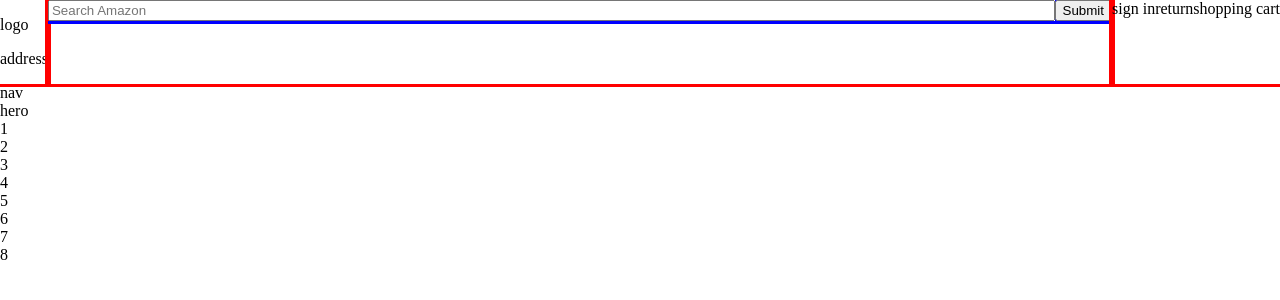
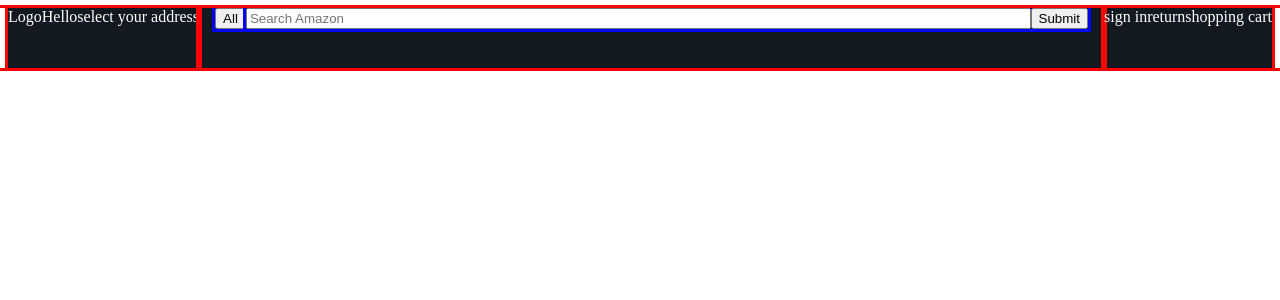
Before and after one commit to Mount-Blanc/AmazonClone, a React (Vite) app in the folder AmazonClone/: page / in a window 1280 px wide. Shown: the top 300 px of the page. Built offline with nearby package versions, Linux system fonts and the light colour scheme.

Commit message:
added more css to nav left

```diff
--- a/AmazonClone/src/App.css
+++ b/AmazonClone/src/App.css
@@ -1,10 +1,17 @@
 body {
-  margin:0
+  margin:0;
+  color:white;
 }
 
 .header {
+  outline: 3px solid red;
+}
+
+.nav-belt {
+  background-color: #131921;
   display: flex;
-  outline: 3px solid red;
+  margin: .5rem;
+height:60px
 
 }
 
@@ -15,6 +22,7 @@ body {
 }
 .nav-left {
   width: auto;
+  display: flex;
   outline: 3px solid red
 
 }
@@ -25,6 +33,7 @@ body {
 }
 .nav-search {
   outline: 3px solid blue;
+  margin-inline:1rem;
 
 }
 
@@ -42,3 +51,6 @@ form {
   display: flex;
   width: 100%;
 }
+a :hover {
+  outline: 2px solid white;
+}
--- a/AmazonClone/src/App.jsx
+++ b/AmazonClone/src/App.jsx
@@ -7,13 +7,22 @@ function App() {
 
     <main>
      <header className='header'>
+      <div className='nav-belt'>
       <div class="nav-left">
-      <p>logo</p>
-     <p>address</p>
+      <a>Logo</a>
+      <div>
+        <a>
+          <div>
+            <span>Hello</span>
+            <span>select your address</span>
+          </div>
+        </a>
+        </div>
       </div>
       <div className='nav-middle'>
         <div className='nav-search'>
           <form>
+            <button>All</button>
             <div className='nav-fill'>
          <input className='nav-input' type="search" placeholder='Search Amazon'></input>
 
@@ -26,6 +35,7 @@ function App() {
         <span>sign in</span>
         <span>return</span>
         <span>shopping cart</span>
+      </div>
       </div>
      </header>
      <nav>nav</nav>
```
